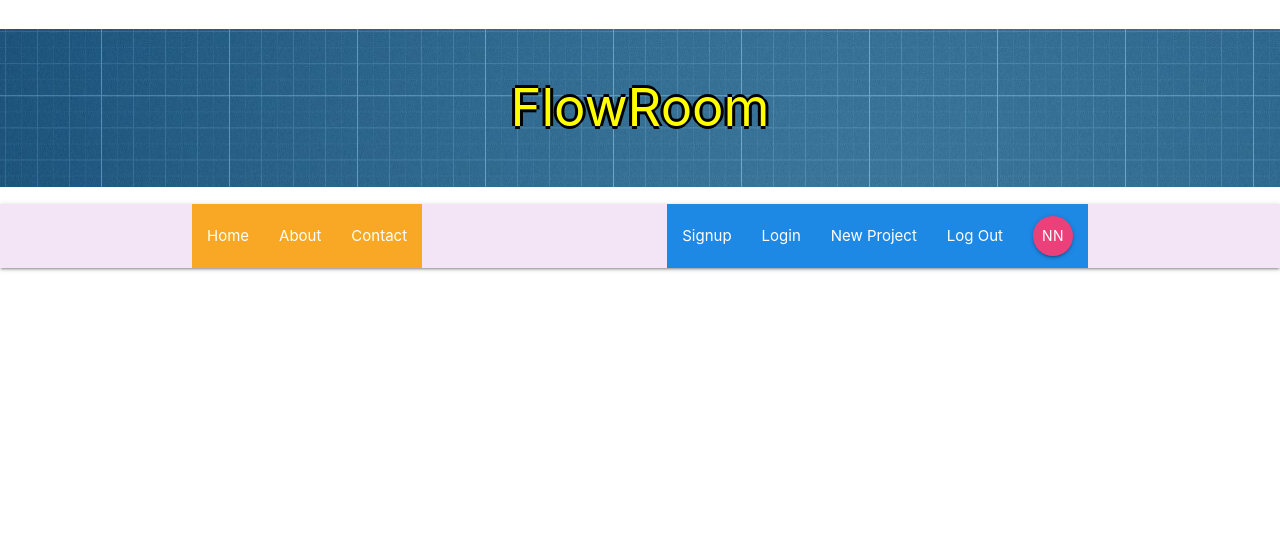
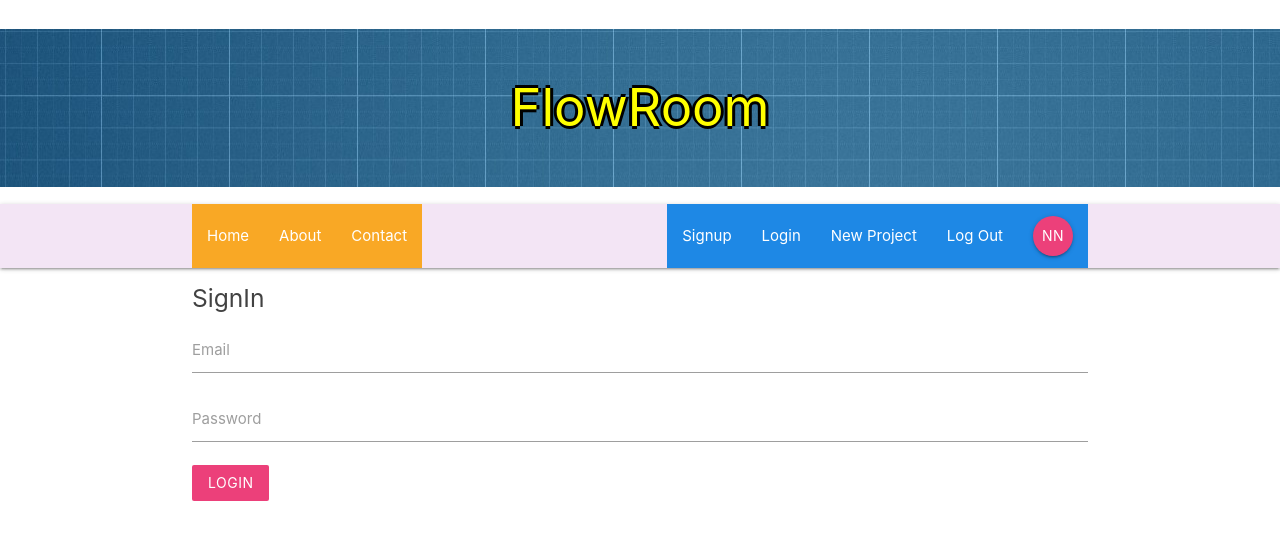
Before and after one commit to corneliushka/flowroom, a React (Create React App) app: page /flowroom/signin in a window 1280 px wide. Shown: the top 540 px of the page. Built offline with nearby package versions, Linux system fonts and the light colour scheme.

Commit message:
sign Form functions handleChange & handleSubmit

```diff
--- a/src/App.js
+++ b/src/App.js
@@ -5,6 +5,8 @@ import About from './components/About'
 import Contact from './components/Contact'
 import Dashboard from './components/dashboard/Dashboard'
 import ProjectDetails from './components/projects/ProjectDetails'
+import SignIn from './components/auth/SignIn'
+import SignUp from './components/auth/SignUp'
 
 // *Unused imports (fow now)*
 // import Post from './components/Post'
@@ -22,6 +24,8 @@ class App extends Component {
             <Route exact path='/flowroom/' component={Dashboard} />
             <Route path='/flowroom/dashboard' component={Dashboard} />
             <Route path='/flowroom/project/:id' component={ProjectDetails} />
+            <Route path='/flowroom/signin' component={SignIn}/>
+            <Route path='/flowroom/signup' component={SignUp}/>
             <Route path='/flowroom/about' component={About} />
             <Route path='/flowroom/contact' component={Contact} />
           </Switch>
--- a/src/components/auth/SignIn.js
+++ b/src/components/auth/SignIn.js
@@ -2,15 +2,40 @@ import React, { Component } from 'react'
 
 class SignIn extends Component {
     state = {
+        email: '',
+        password: '',
+        firstName: '',
+        lastName: ''
+    }
 
+    handleChange = (e) => {
+        this.setState({
+            [e.target.id]: e.target.value
+        })
     }
+
+    handleSubmit = (e) => {
+        console.log(this.state);
+        e.preventDefault()
+    }
+
+
     render() {
         return (
-            <div>
-                <form onSubmit={} className="white">
+            <div className=" container">
+                <form onSubmit={this.handleSubmit} className="white">
                     <h5 className="grey-text text-darken-3">SignIn</h5>
-                    <div className="input-field"></div>
-                    <input type="email" id="email" onChange={}/>
+                    <div className="input-field">
+                        <label htmlFor="email">Email</label>
+                        <input type="email" id="email" onChange={this.handleChange}/>
+                    </div>
+                    <div className="input-field">
+                        <label htmlFor="password">Password</label>
+                        <input type="password" id="password" onChange={this.handleChange}/>
+                    </div>
+                    <div className="input-field">
+                        <button className="btn pink lighten-1 z-depth-0">Login</button>
+                    </div>
                 </form>
             </div>
         )
```
Also changed, not shown: src/components/auth/SignUp.js (added).
